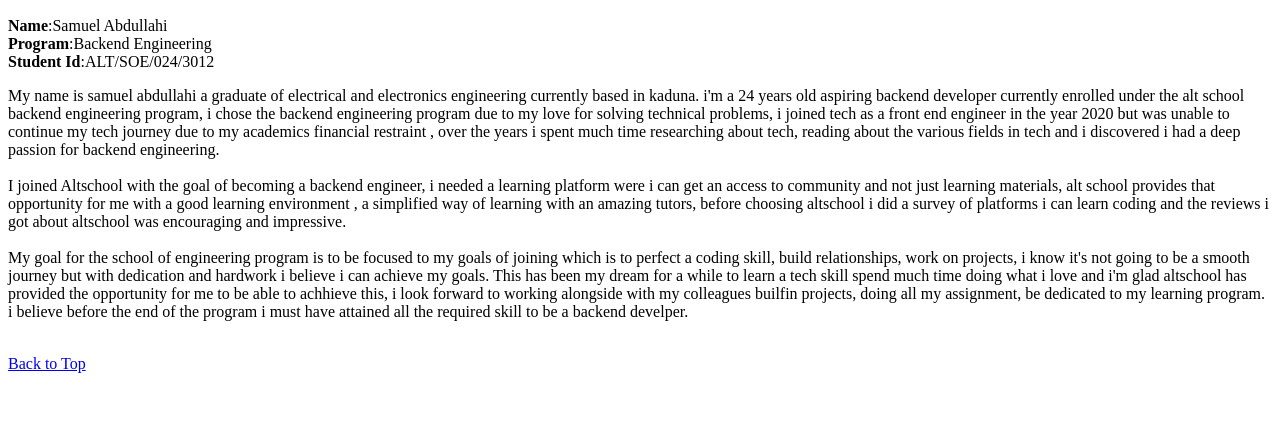
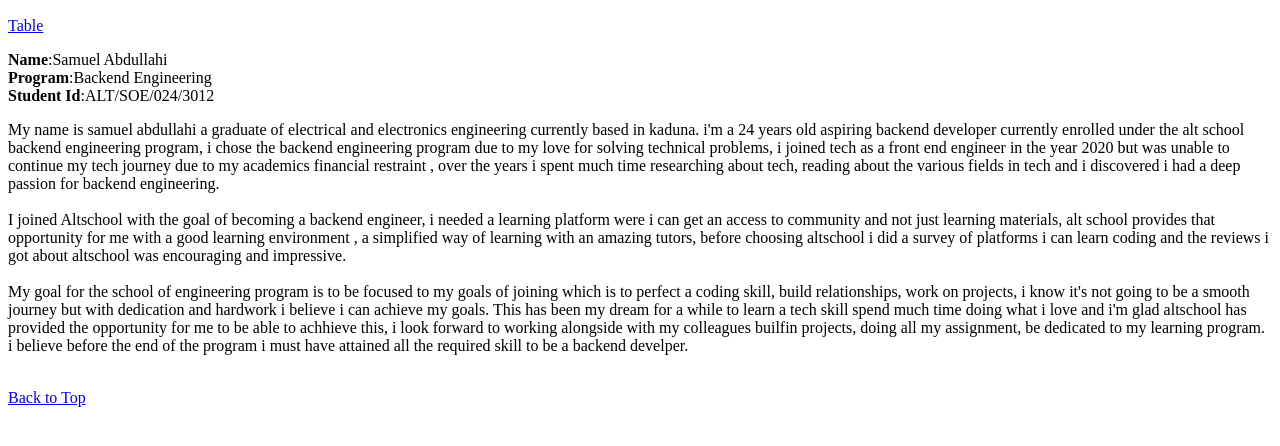
Before and after one commit to sammiescotx/Altschool-html-assignment, a plain HTML site: page index.html in a window 1280 px wide. Shown: the part 50-496 px from the top of the page. Drawn offline with Linux system fonts and the light colour scheme.

Commit message:
initial commit

```diff
--- a/index.html
+++ b/index.html
@@ -8,6 +8,7 @@
 <body>
     <header>
         <h2 id="Assignment1">Assignment 1</h2>
+        <a href="./Table.html">Table</a>
     </header>
     <main>
         <p>
```
